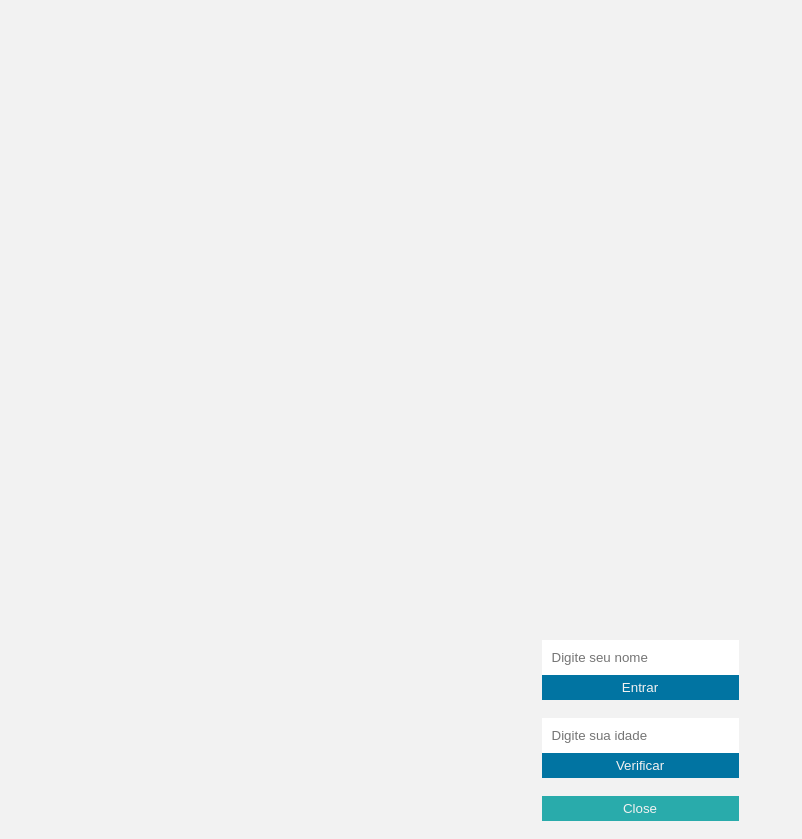
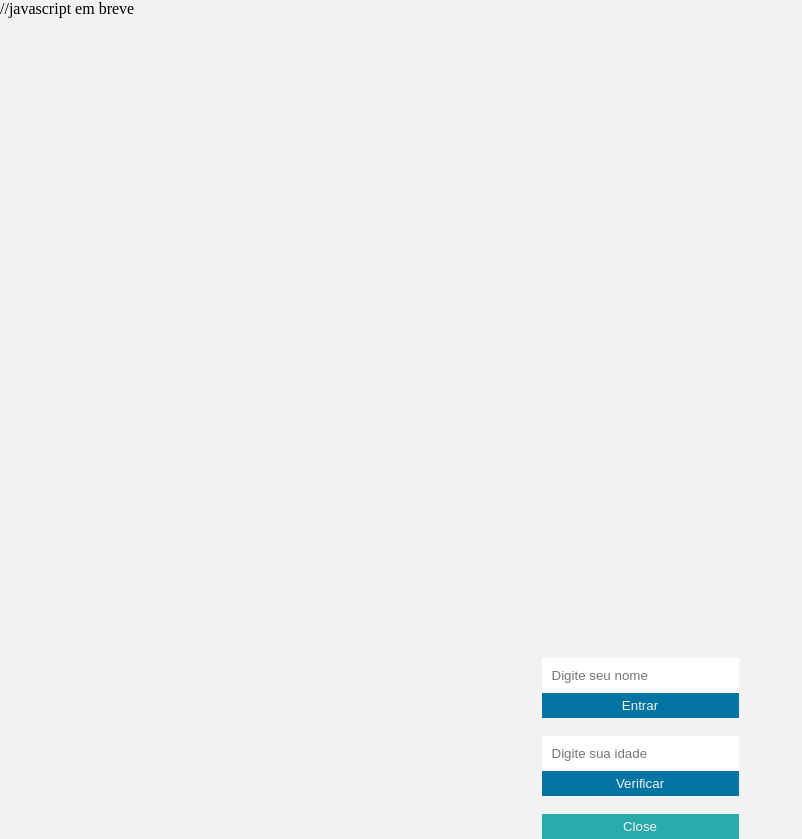
Before and after one commit to herikasilvaa/JsPlugin, a website: page www/index.html in a window 1280 px wide. Shown: the whole page, without its empty margins (0-802 px from the left). Drawn offline with Linux system fonts and the light colour scheme.

Commit message:
Update index.html

```diff
--- a/www/index.html
+++ b/www/index.html
@@ -5,7 +5,7 @@
   <meta name="viewport" content="width=device-width, initial-scale=1, maximum-scale=1, user-scalable=no, viewport-fit=cover">
   <meta http-equiv="Content-Security-Policy" content="default-src * data: gap: https://ssl.gstatic.com; style-src * 'unsafe-inline'; script-src * 'unsafe-inline' 'unsafe-eval'">
   <script src="components/loader.js"></script>
-    <script src="components/app.js"></script>
+    <script src="components/app.js"></script> //javascript em breve
   <script src="lib/onsenui/js/onsenui.min.js"></script>
   <link rel="stylesheet" href="components/loader.css">
   <link rel="stylesheet" href="css/style.css">
```
